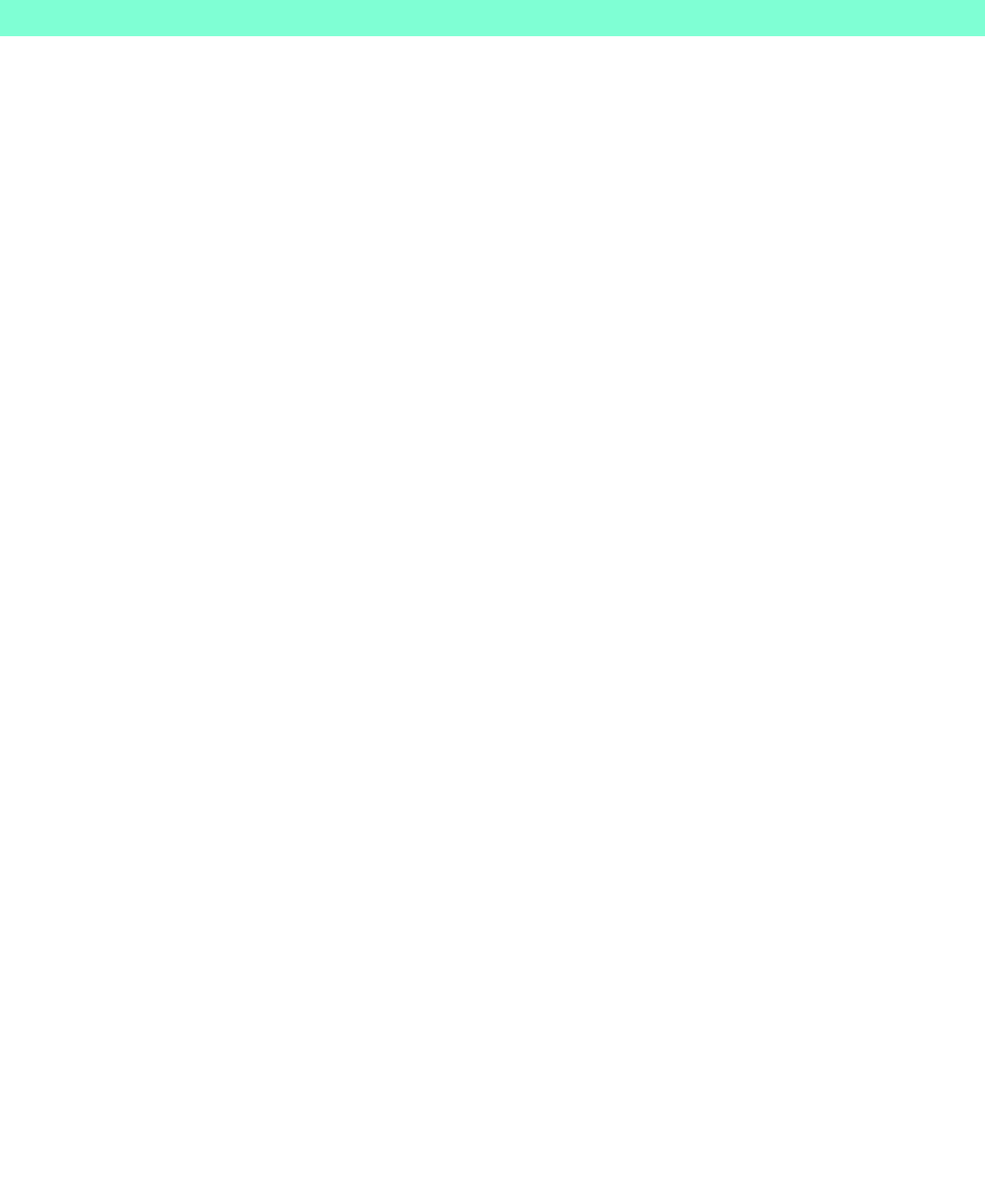
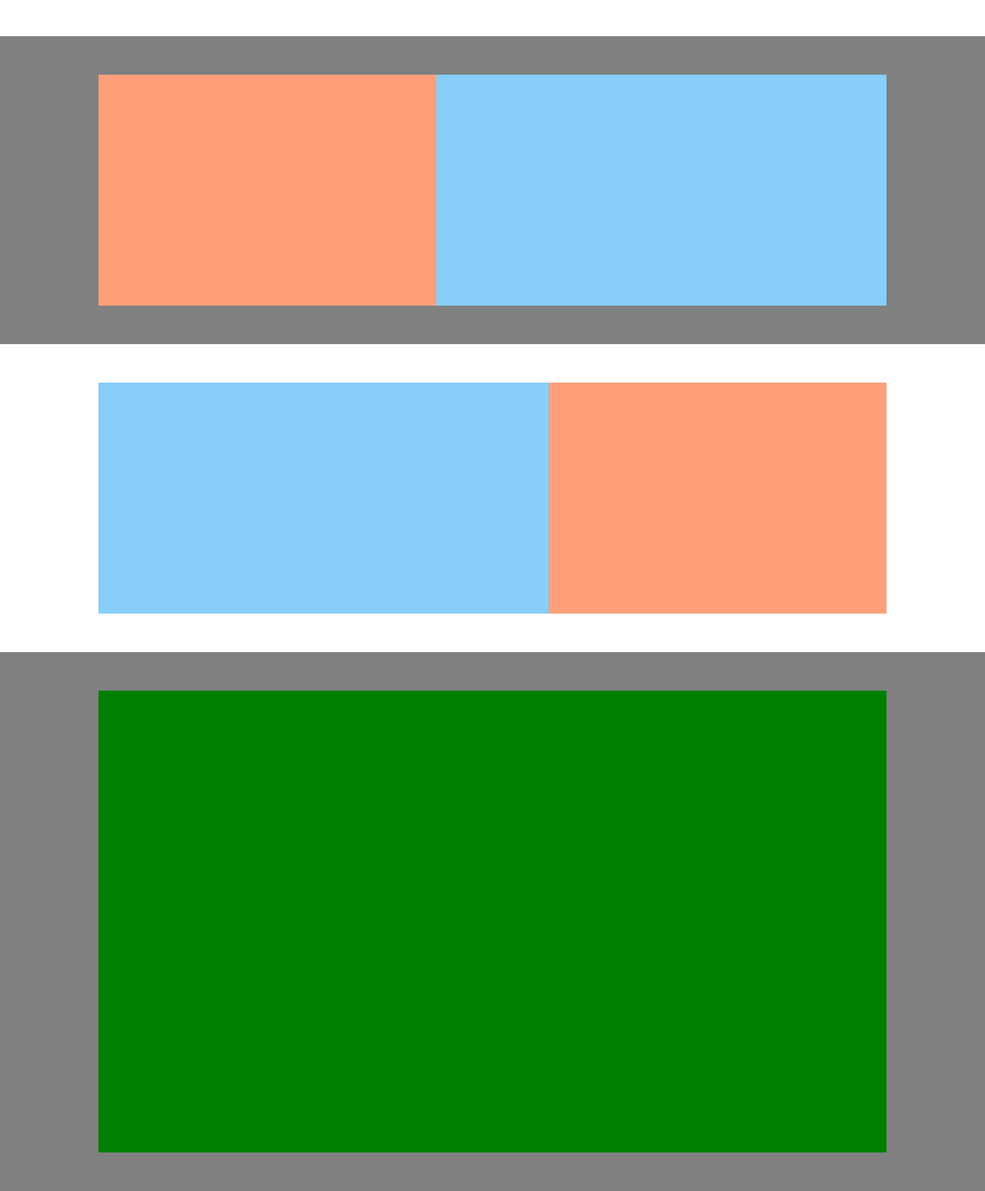
Before and after one commit to silvanoguel/htmlcss-struttura-discord, a plain HTML site: page index.html in a window 1280 px wide. Shown: the part 853-2400 px from the top of the page at 77% size. Before the commit the page ends 900 px from the top, so only its background shows below. Drawn offline with Linux system fonts and the light colour scheme.

Commit message:
add:green square

```diff
--- a/css/style.css
+++ b/css/style.css
@@ -48,21 +48,48 @@ header {
 }
 
 .intro-section {
-    width: 400px;
-    height: 200px;
-    background-color: rosybrown;
     display: flex;
     justify-content: center;
     align-items: center;
+    /* * Debug * */
+    width: 700px;
+    height: 300px;
+    background-color: rosybrown;
 }
 .section-2 {
     display: flex;
     /* Debug */
     height: 400px;
-    background-color: aquamarine;
+    background-color: white;
     justify-content: center;
     align-items: center;
+}
 
+.section-3 {
+    display: flex;
+    /* Debug */
+    height: 400px;
+    background-color: grey;
+    justify-content:center;
+    align-items:center;
+}
+
+.section-4 {
+    display: flex;
+    /* Debug */
+    height: 400px;
+    background-color: white;
+    justify-content: center;
+    align-items: center;
+}
+
+.section-5 {
+    display: flex;
+    /* Debug */
+    height: 700px;
+    background-color: grey;
+    justify-content: center;
+    align-items: center;
 }
 
 .blue-square {
@@ -80,7 +107,7 @@ header {
     /* Debug */
     background-color: lightsalmon;
     height: 300px;
-    width: 500px;
+    width: 600px;
     justify-content: center;
 }
 
@@ -88,8 +115,22 @@ header {
 .container-section-2 {
     display: flex;
     width: 80%;
+    justify-content: space-between;
 }
 
+.container-section-3 {
+    display: flex;
+    width: 80%;
+    flex-direction: row-reverse;
+}
 
-
-/* UTILITIES */
+.container-section-4 {
+    display: flex;
+    width: 80%;
+}
+.container-section-5 {
+    display: flex;
+    width: 80%;
+    background-color: green;
+    height: 600px;
+}
--- a/index.html
+++ b/index.html
@@ -35,7 +35,6 @@
                 <!-- /Action buttons -->
             </div>
         </header>
-    </header>
     <!-- /HEADER -->
 
     <!-- MAIN -->
@@ -55,6 +54,30 @@
             </div>
         </section>
 
+        <section class="section-3">
+            <div class="container-section-3">
+                <div class="blue-square">
+                </div>
+                <div class="rose-square">
+                </div>
+            </div>
+        </section>
+
+        <section class="section-4">
+            <div class="container-section-4">
+                <div class="blue-square">
+                </div>
+                <div class="rose-square">
+                </div>
+            </div>
+        </section>
+
+        <section class="section-5">
+            <div class="container-section-5">
+
+            </div>
+        </section>
+
         <!-- /Sections -->
 
     </main>
```
